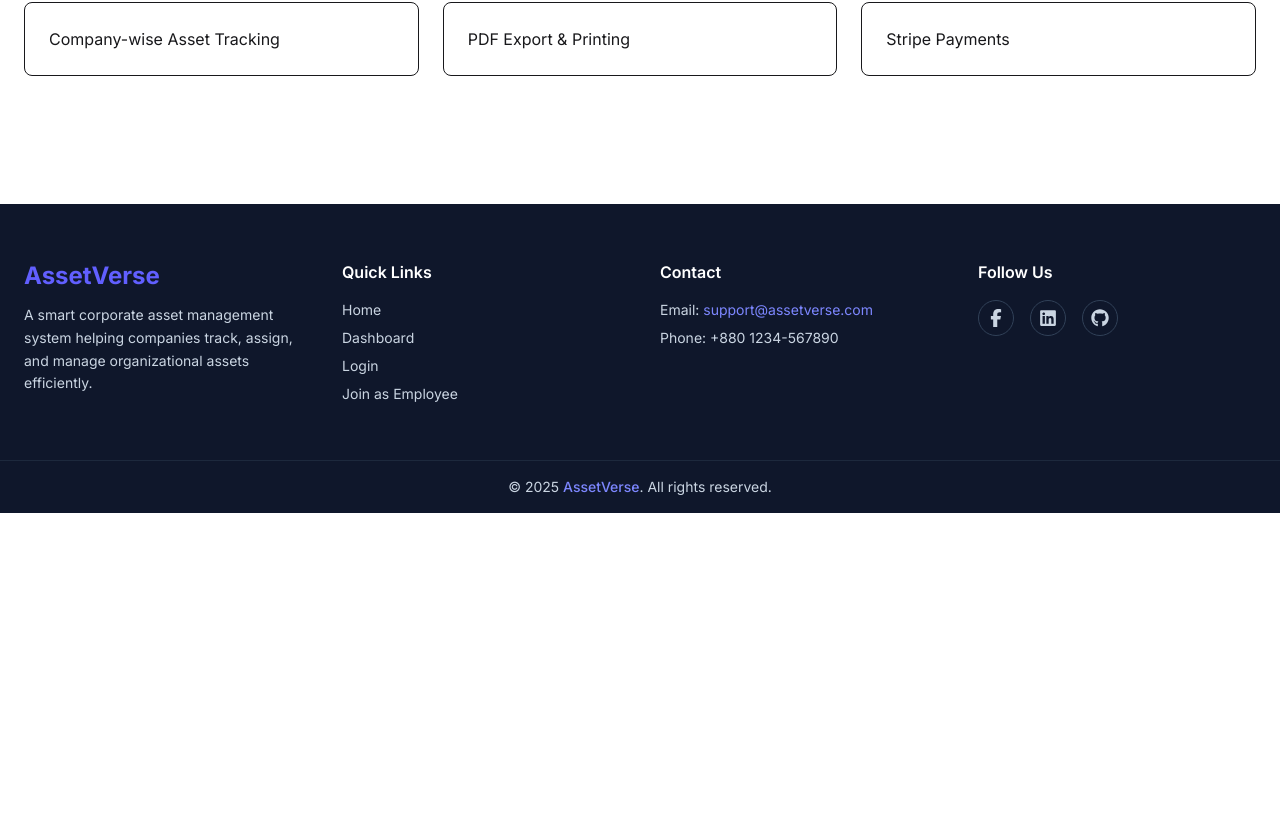
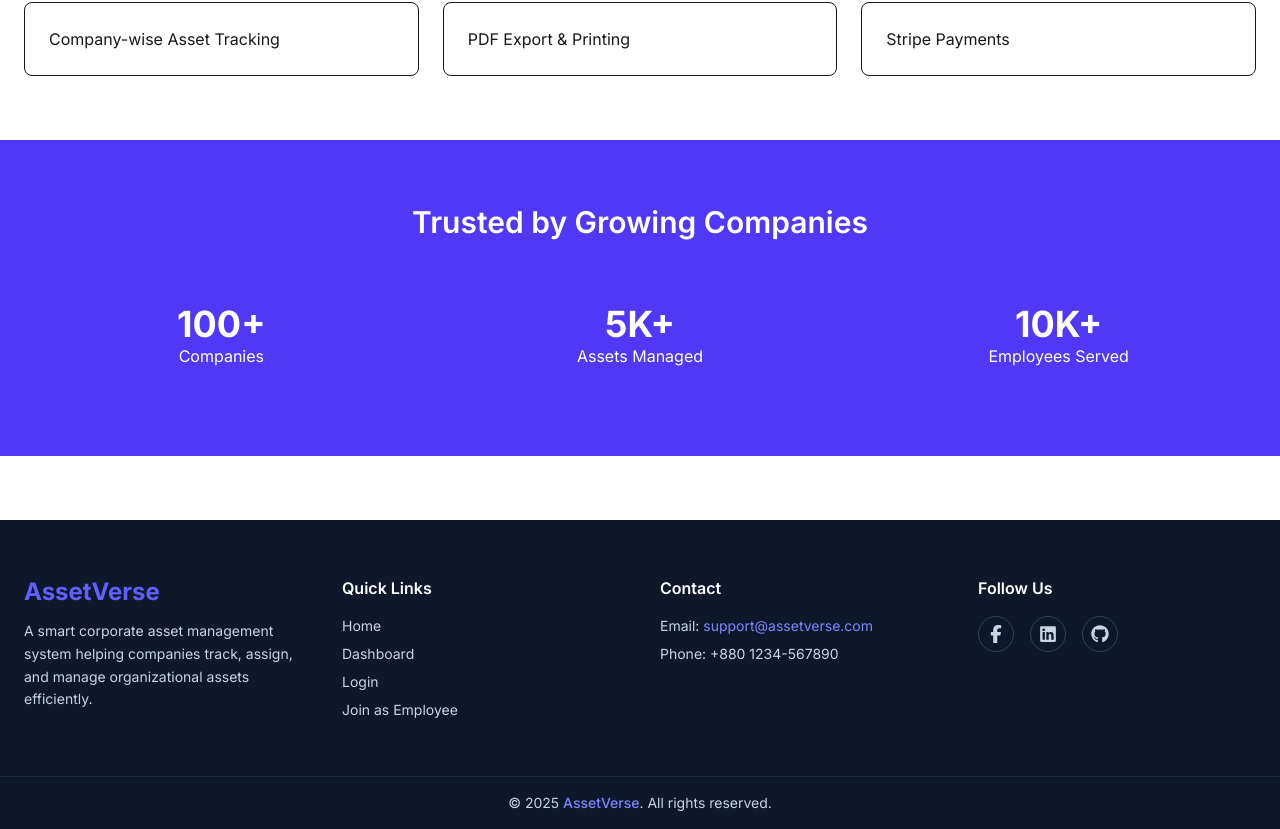
Before and after one commit to Shahriar262/A11-assetverse-client, a React (Vite) app: page / in a window 1280 px wide. Shown: the part 1763-2592 px from the top of the page. Before the commit the page ends 2276 px from the top, so only its background shows below. Built offline with nearby package versions, Linux system fonts and the light colour scheme.

Commit message:
added testimonial stats section in home page

```diff
--- a/src/Components/HomePage/TestimonialsStats.jsx
+++ b/src/Components/HomePage/TestimonialsStats.jsx
@@ -1,24 +1,33 @@
+import { motion } from "framer-motion";
+
 const TestimonialsStats = () => {
+  const stats = [
+    { value: "100+", label: "Companies" },
+    { value: "5K+", label: "Assets Managed" },
+    { value: "10K+", label: "Employees Served" },
+  ];
+
   return (
     <section className="bg-indigo-600 text-white py-16">
       <div className="max-w-7xl mx-auto px-6 text-center">
-        <h2 className="text-3xl font-semibold mb-6">
+        <h2 className="text-3xl font-semibold mb-10">
           Trusted by Growing Companies
         </h2>
 
         <div className="grid md:grid-cols-3 gap-6">
-          <div>
-            <p className="text-4xl font-bold">100+</p>
-            <p>Companies</p>
-          </div>
-          <div>
-            <p className="text-4xl font-bold">5K+</p>
-            <p>Assets Managed</p>
-          </div>
-          <div>
-            <p className="text-4xl font-bold">10K+</p>
-            <p>Employees Served</p>
-          </div>
+          {stats.map((stat, i) => (
+            <motion.div
+              key={stat.label}
+              initial={{ opacity: 0, y: 30 }}
+              whileInView={{ opacity: 1, y: 0 }}
+              viewport={{ once: false, amount: 0.3 }}
+              transition={{ duration: 0.6, delay: i * 0.2 }}
+              className="p-6"
+            >
+              <p className="text-4xl font-bold">{stat.value}</p>
+              <p>{stat.label}</p>
+            </motion.div>
+          ))}
         </div>
       </div>
     </section>
--- a/src/Pages/Public/Home.jsx
+++ b/src/Pages/Public/Home.jsx
@@ -44,11 +44,12 @@
       <AboutSection />
       <PackagesSection packages={packagesFromDB} />
       <FeaturesShowcase />
+      <TestimonialsStats />
       {/*
 
 
 
-      <TestimonialsStats />
+
       <HowItWorks />
       <ContactCTA /> */}
     </main>
```
